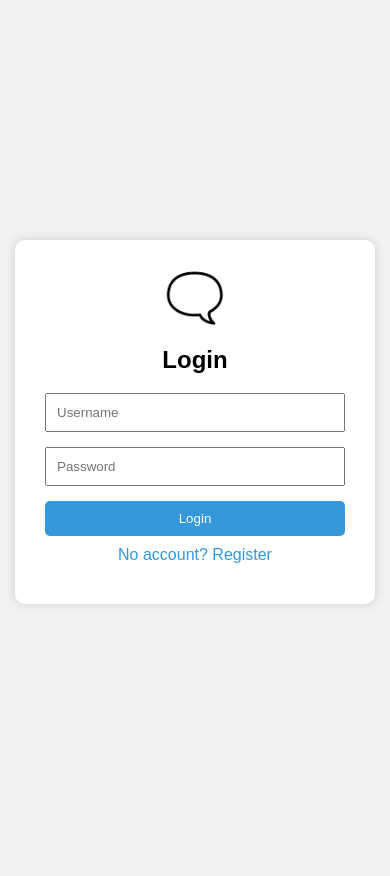
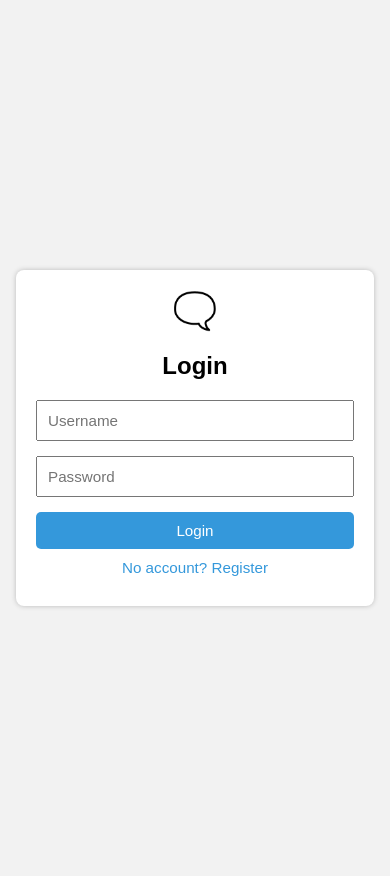
Before and after one commit to jpconwi/jp_chat_friends_sy2005, a Flask app: page / in a window 390 px wide. Before the commit the page ends 606 px from the top, so only its background shows below. Run offline with Flask 3, Linux system fonts and the light colour scheme.

Commit message:
Update index.css

```diff
--- a/static/index.css
+++ b/static/index.css
@@ -6,6 +6,7 @@ body {
   align-items: center;
   height: 100vh;
   margin: 0;
+  padding: 1rem;
 }
 
 .box {
@@ -13,9 +14,11 @@ body {
   padding: 30px;
   border-radius: 10px;
   box-shadow: 0px 0px 10px #ccc;
-  width: 300px;
+  width: 100%;
+  max-width: 300px;
   text-align: center;
   position: relative;
+  box-sizing: border-box;
 }
 
 .icon {
@@ -30,6 +33,7 @@ input {
   padding: 10px;
   width: 100%;
   box-sizing: border-box;
+  font-size: 1rem;
 }
 
 button {
@@ -40,6 +44,7 @@ button {
   border: none;
   border-radius: 5px;
   cursor: pointer;
+  font-size: 1rem;
 }
 
 button:hover {
@@ -51,6 +56,7 @@ button:hover {
   text-align: center;
   cursor: pointer;
   color: #3498db;
+  font-size: 0.95rem;
 }
 
 .link:hover {
@@ -62,3 +68,21 @@ button:hover {
   color: red;
   text-align: center;
 }
+
+/* ✅ Mobile-friendly tweaks */
+@media (max-width: 500px) {
+  .box {
+    padding: 20px;
+    max-width: 100%;
+    border-radius: 8px;
+    box-shadow: 0 0 5px #bbb;
+  }
+
+  .icon {
+    font-size: 36px;
+  }
+
+  input, button {
+    font-size: 0.95rem;
+  }
+}
```
